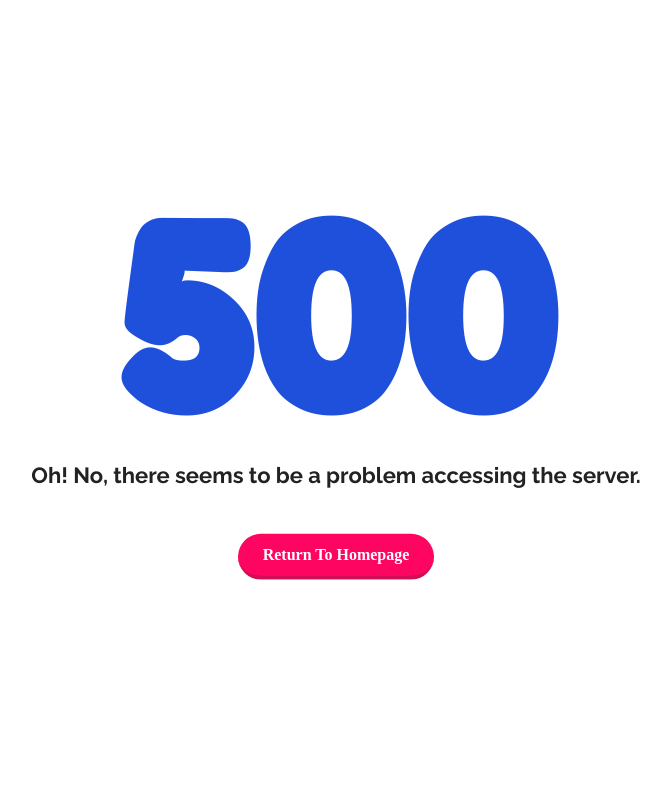
After one commit to Chell0/tukoWaksBana, a Django app: template home/templates/500.html in a window 1280 px wide. The commit adds this page. Shown: the whole page, without its empty margins (304-975 px from the left). Run offline with Django 4.2, Linux system fonts and the light colour scheme; the template is opened without the code that fills it, so the values that code supplies are empty.

Commit message:
Add 404 error page and 500 server error page

```diff
--- /dev/null
+++ b/home/templates/500.html
@@ -0,0 +1,112 @@
+<!DOCTYPE html>
+<html lang="en">
+
+<head>
+    <meta charset="utf-8">
+    <meta http-equiv="X-UA-Compatible" content="IE=edge">
+    <meta name="viewport" content="width=device-width, initial-scale=1">
+
+
+    <title>Page Not Found</title>
+
+    <!-- Google font -->
+    <link href="https://fonts.googleapis.com/css?family=Fredoka+One" rel="stylesheet">
+    <link href="https://fonts.googleapis.com/css?family=Raleway:400,700" rel="stylesheet">
+
+    <!-- Custom stlylesheet -->
+    <style type="text/css">
+        * {
+            -webkit-box-sizing: border-box;
+            box-sizing: border-box;
+        }
+
+        body {
+            padding: 0;
+            margin: 0;
+        }
+
+        #server_error {
+            position: relative;
+            height: 100vh;
+        }
+
+        #server_error .server_error {
+            position: absolute;
+            left: 50%;
+            top: 50%;
+            -webkit-transform: translate(-50%, -50%);
+            -ms-transform: translate(-50%, -50%);
+            transform: translate(-50%, -50%);
+        }
+
+        .server_error {
+            max-width: 710px;
+            width: 100%;
+            text-align: center;
+            padding: 0px 15px;
+            line-height: 1.4;
+        }
+
+        .server_error .server_error-500 {
+            height: 200px;
+            line-height: 200px;
+        }
+
+        .server_error .server_error-500 h1 {
+            font-family: 'Fredoka One', cursive;
+            font-size: 250px;
+            margin: 0;
+            color: #1e50dc;
+            text-transform: uppercase;
+        }
+
+        .server_error h2 {
+            font-family: 'Raleway', sans-serif;
+            font-size: 22px;
+            font-weight: 600;
+            color: #222;
+            margin-top: 40px;
+        }
+
+        .server_error a {
+            position: relative;
+            display: inline-block;
+            padding: 10px 25px;
+            background: #ff0562;
+            color: #fff;
+            text-decoration: none;
+            margin-top: 25px;
+            border-radius: 25px;
+            border-bottom: 4px solid #d00d56;
+            font-weight: 600;
+        }
+
+        @media only screen and (max-width: 767px) {
+            .server_error .server_error-500 {
+                height: 122px;
+                line-height: 122px;
+            }
+
+            .server_error .server_error-500 h1 {
+                font-size: 122px;
+            }
+        }
+    </style>
+
+</head>
+
+<body>
+
+    <div id="server_error">
+        <div class="server_error">
+            <div class="server_error-500">
+                <h1>500</h1>
+            </div>
+            <h2>Oh! No, there seems to be a problem accessing the server.</h2>
+            <a href="{% url 'home:home' %}">Return To Homepage</a>
+        </div>
+    </div>
+
+</body>
+
+</html>
--- a/home/templates/approach.html
+++ b/home/templates/approach.html
@@ -1,4 +1,5 @@
 {% extends "base.html" %}
+{% load static %}
 
 {% block content %}
 <div class="header__section">
--- a/home/templates/base.html
+++ b/home/templates/base.html
@@ -27,6 +27,8 @@
 <link rel="stylesheet" href="{% static 'css/approach.css' %}">
 <!-- ContactCSS -->
 <link rel="stylesheet" href="{% static 'css/contact.css' %}">
+<!-- ErrorPageCSS -->
+<link rel="stylesheet" href="{% static 'css/404.css' %}">
 
 <body>
     {% block content %}
--- a/home/templates/contact.html
+++ b/home/templates/contact.html
@@ -1,4 +1,5 @@
 {% extends "base.html" %}
+{% load static %}
 
 {% block content %}
 <div class="header__section">
--- a/home/templates/services.html
+++ b/home/templates/services.html
@@ -1,4 +1,5 @@
 {% extends "base.html" %}
+{% load static %}
 
 {% block content %}
 <div class="header__section">
--- a/home/urls.py
+++ b/home/urls.py
@@ -12,3 +12,7 @@ urlpatterns = [
     path("services/", views.services, name="services"),
     path("contact/", views.contact, name="contact"),
 ]
+
+
+handler404 = "home.views.page_not_found"
+handler500 = "home.views.server_error"
--- a/requirements.txt
+++ b/requirements.txt
@@ -15,7 +15,6 @@ packaging==21.3
 Pillow==9.1.1
 platformdirs==2.5.2
 pluggy==1.0.0
-psycopg2==2.9.3
 psycopg2-binary==2.9.3
 py==1.11.0
 pylint==2.13.8
```
Also changed, not shown: home/static/css/approach.css (+6 -114 lines), home/static/css/style.css (+15 -15 lines), home/templates/404.html (added, +112 -0 lines), home/views.py (+15 -0 lines), tukoWaks/settings/dev.py (+3 -8 lines), media/img/design_EjIMUYn.jpg (deleted), media/img/fruits_gM5livq.jpg (deleted), 4 other files.
